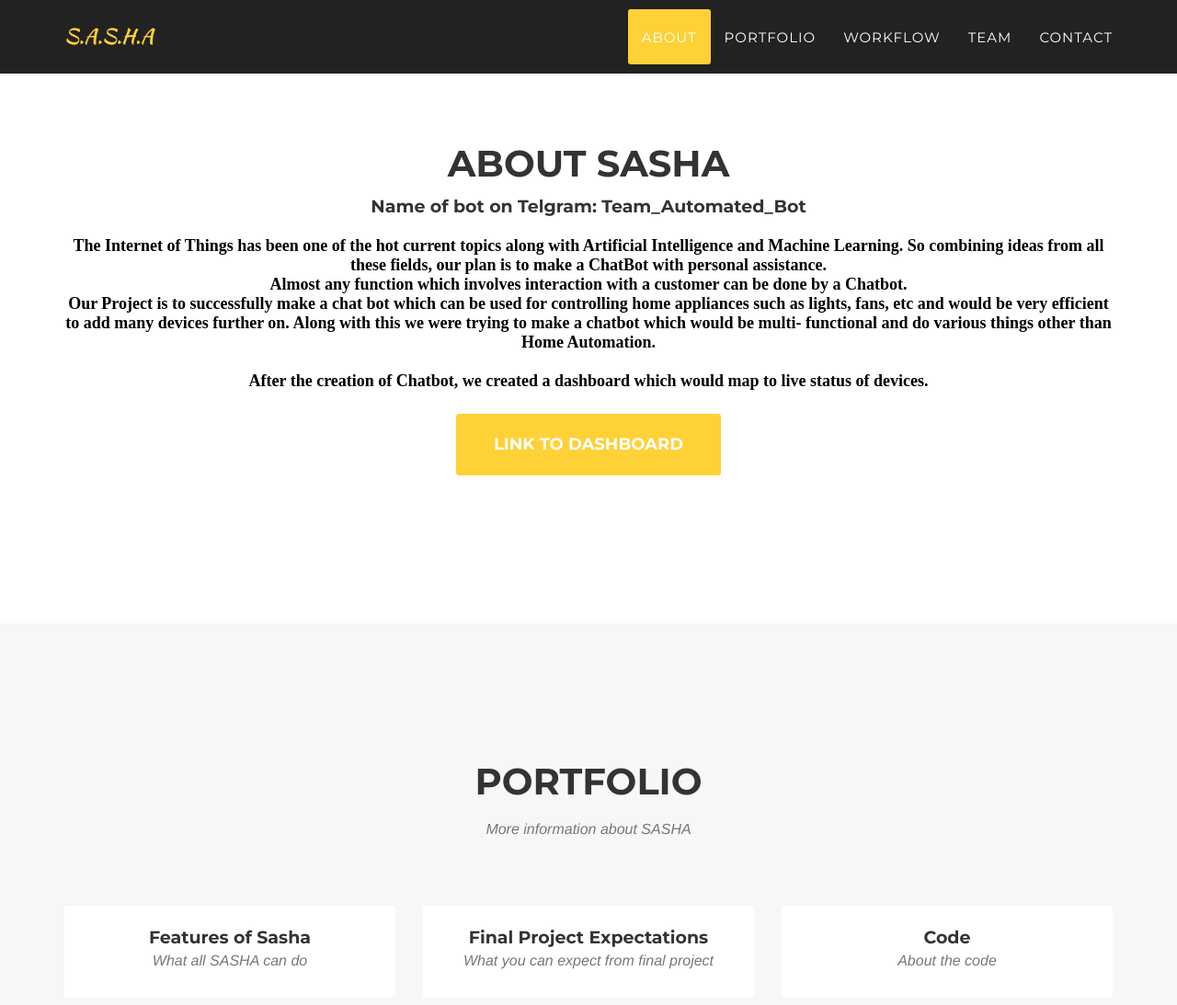
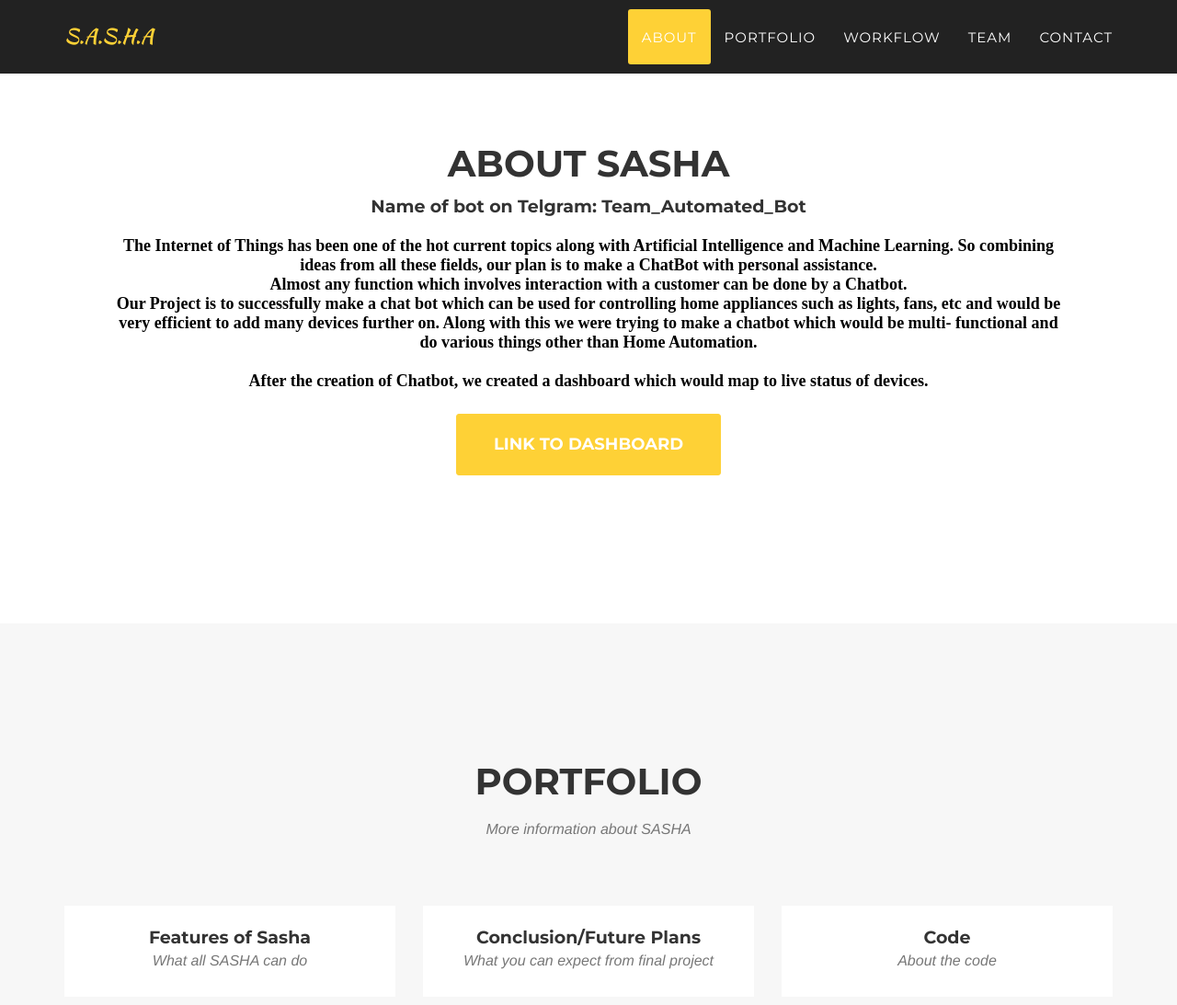
Before and after one commit to DivyanshNatani/sasha, a Jekyll site: the page built from _posts/2014-07-17-project-2.markdown, in a window 1280 px wide and 1400 px high, scrolled down 827 px. Shown: the top 1093 px of the window at 92% size. Built offline with Jekyll 4.4.1, drawn with Linux system fonts in a browser that asks for light colours; some web fonts are replaced.

Commit message:
workflow edit 1

```diff
--- a/_includes/about.html
+++ b/_includes/about.html
@@ -12,7 +12,7 @@
                 <ul class="timeline">
                     <li>
                         <div class="timeline-image">
-                            <img class="img-circle img-responsive" src="img/about/11.jpg" alt="">
+                            <img class="img-circle img-responsive" src="img/about/11.png" alt="">
                         </div>
                         <div class="timeline-panel">
                             <div class="timeline-heading">
@@ -42,7 +42,7 @@
                     </li>
                     <li>
                         <div class="timeline-image">
-                            <img class="img-circle img-responsive" src="img/about/13.jpg" alt="">
+                            <img class="img-circle img-responsive" src="img/about/13.png" alt="">
                         </div>
                         <div class="timeline-panel">
                             <div class="timeline-heading">
@@ -58,7 +58,7 @@
                     </li>
                     <li class="timeline-inverted">
                         <div class="timeline-image">
-                            <img class="img-circle img-responsive" src="img/about/14.jpg" alt="">
+                            <img class="img-circle img-responsive" src="img/about/14.png" alt="">
                         </div>
                         <div class="timeline-panel">
                             <div class="timeline-heading">
@@ -73,7 +73,7 @@
                     </li>
                     <li>
                         <div class="timeline-image">
-                            <img class="img-circle img-responsive" src="img/about/15.jpg" alt="">
+                            <img class="img-circle img-responsive" src="img/about/15.png" alt="">
                         </div>
                         <div class="timeline-panel">
                             <div class="timeline-heading">
--- a/_includes/clients.html
+++ b/_includes/clients.html
@@ -6,18 +6,12 @@
             <div style="display: flex; justify-content: center; align-items: center; flex-wrap: wrap; margin: auto;">
                 <div class="col-md-3 col-sm-6">
                 <a href="https://www.tech-iitb.org/" target="_blank" >
-                        <img src="img/logos/itc.png" class="img-responsive img-centered" alt="" style="@media(max-width: width 700px;){
-                            width: 200px;
-                            height: auto;
-                        }">
+                        <img src="img/logos/itc.png" class="img-responsive img-centered itc-logo" alt="" >
                     </a>
                 </div>
                 <div class="col-md-3 col-sm-6">
                     <a href="http://www.iitb.ac.in/" target="_blank" >
-                        <img src="img/logos/iitb.png" class="img-responsive img-centered" alt="" style="@media(max-width: width 700px;){
-                            width: 150px;
-                            height: auto;
-                        }">
+                        <img src="img/logos/iitb.png" class="img-responsive img-centered iitb-logo" alt="">
                     </a>
                 </div>
             </div>
--- a/_includes/services.html
+++ b/_includes/services.html
@@ -5,13 +5,12 @@
                 <div class="col-lg-12 text-center">
                     <h2 class="section-heading">About Sasha</h2>
                     <h4 class="service-heading">Name of bot on Telgram: Team_Automated_Bot</h4>
-                    <h3 class="text-muted" style="text-transform: none; color: black;
+                    <h3 class="text-muted about-page-class"  style="text-transform: none; color: black;
                     font-size: 18px;                    font-family: serif;
 
                     line-height: normal;
                     @media(min-width:768px) {
-                        padding: 0px 50px;
-                        font-size: 20px;
+
                     }
                 ">The Internet of Things has been one of the hot current topics along with Artificial Intelligence and Machine Learning. So combining ideas from all these fields, our plan is to make a ChatBot with personal assistance. <br> Almost any function which involves interaction with a customer can be done by a Chatbot.<br>
                         Our Project is to successfully make a chat bot which can be used for controlling home appliances such as lights, fans, etc and would be very efficient to add many devices further on. Along with this we were trying to make a chatbot which would be multi- functional and do various things other than Home Automation. <br><br>
--- a/_posts/2014-07-17-project-2.markdown
+++ b/_posts/2014-07-17-project-2.markdown
@@ -1,5 +1,5 @@
 ---
-title: Final Project Expectations
+title: Conclusion/Future Plans
 subtitle: What you can expect from final project
 layout: default
 modal-id: 2
@@ -7,5 +7,6 @@
 img: expectation.png
 thumbnail: expectation-thumbnail.png
 alt: image-alt
-description: <ul style="text-align:left;"><li>Final project would be a Hardware model which would include some Prototype devices like light, fan,etc. which we can control with the help of our ChatBot via Telegram.</li><li>The Work of Alexa Integration would get complete and thus, we can also operate our devices with the help of Alexa.</li><li>Our Chatbot will also be able to have basic conversation with humans and also give information regarding news, weather,etc.</li><li>We are also thinking of creating a website for our project which would be able to answer all the queries regarding S.A.S.H.A and give a brief introduction of the various features.</li></ul>
+description: <ul style="text-align:left;"><li>We were able to create a chatbot successfully using NLP.</li><li>Home Automation was successfully included in SASHA.</li><li>Integrating SASHA with ALEXA would be the next big step once we get access to Hardware, thus would be able to take Audio inputs.</li><li>Adding various hardware devices and Raspberry pi can be done very easily to SASHA.</li><li>We can extend the idea of SASHA to Smart Home applications and make a Green Home System which would help us to reduce electricity cost.</li><li>SASHA can be very effectively implemented HVAC system which stands for Heating, Ventilation and Air Conditioning.</li>
+
 ---
```
Also changed, not shown: _includes/css/agency.css (+13 -0 lines), img/about/11.jpg (deleted), img/about/11.png (added), img/about/13.png (added), img/about/14.png (added), img/about/15.png (added).
